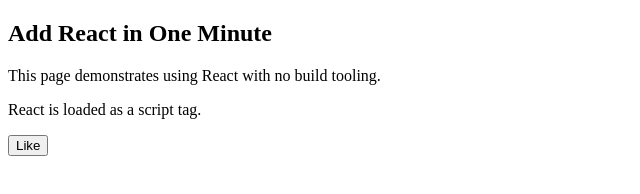
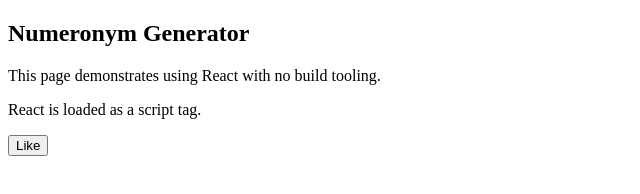
Before and after one commit to johnjullies/numeronym-generator, a plain HTML site: page index.html in a window 1280 px wide. Shown: the whole page, without its empty margins (0-640 px from the left). Drawn offline with nearby package versions, Linux system fonts and the light colour scheme.

Commit message:
Change webpage title

```diff
--- a/index.html
+++ b/index.html
@@ -2,11 +2,11 @@
 <html>
   <head>
     <meta charset="UTF-8" />
-    <title>Add React in One Minute</title>
+    <title>Numeronym Generator</title>
   </head>
   <body>
 
-    <h2>Add React in One Minute</h2>
+    <h2>Numeronym Generator</h2>
     <p>This page demonstrates using React with no build tooling.</p>
     <p>React is loaded as a script tag.</p>
 
```
